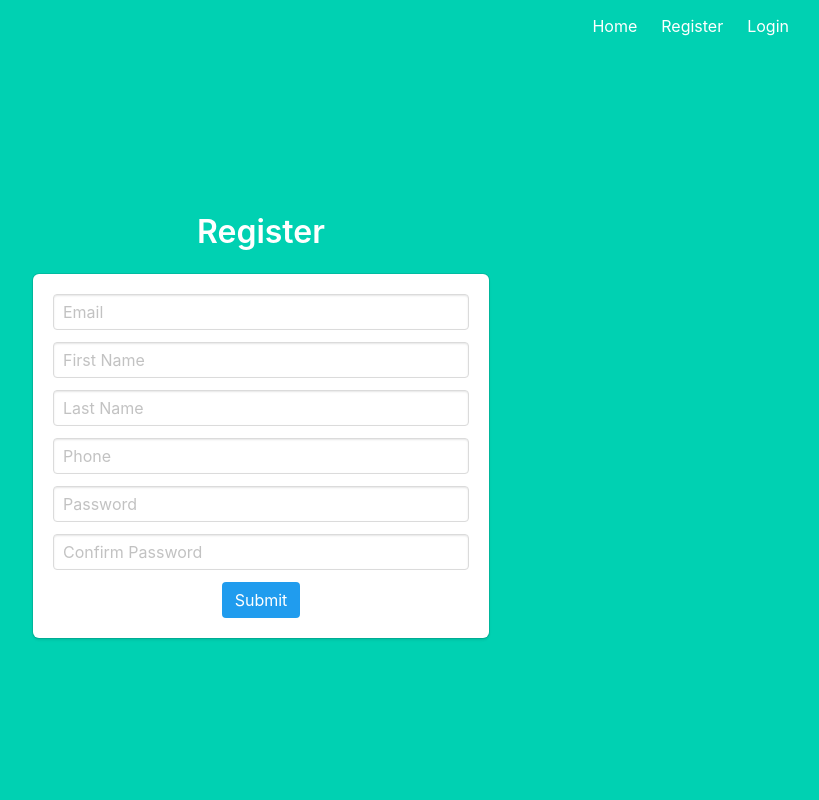
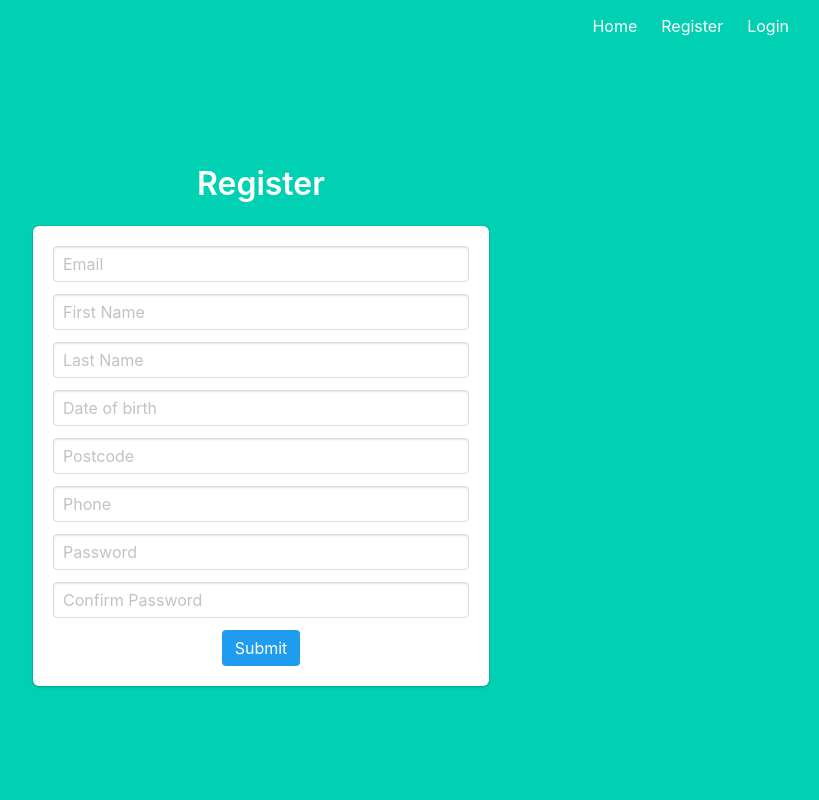
Before and after one commit to markhudsonn/lottery-web-app, a Flask app: page /register in a window 1280 px wide. Shown: the whole page, without its empty margins (427-1246 px from the left). Run offline with Flask 3, Linux system fonts and the light colour scheme.

Commit message:
Added postcode and dob to registration

```diff
--- a/models.py
+++ b/models.py
@@ -16,6 +16,8 @@ class User(db.Model, UserMixin):
     # User information
     firstname = db.Column(db.String(100), nullable=False)
     lastname = db.Column(db.String(100), nullable=False)
+    date_of_birth = db.Column(db.String(100), nullable=False)
+    postcode = db.Column(db.String(100), nullable=False)
     phone = db.Column(db.String(100), nullable=False)
     role = db.Column(db.String(100), nullable=False, default='user')
     pin_key = db.Column(db.String(32), nullable=True, default=pyotp.random_base32())
@@ -38,7 +40,8 @@ class User(db.Model, UserMixin):
         return str(pyotp.totp.TOTP(self.pin_key).provisioning_uri(name=self.email, issuer_name='Lottery App'))
 
     def verify_pin(self, pin):
-        return pyotp.TOTP(self.pin_key).verify(pin)
+        # return pyotp.TOTP(self.pin_key).verify(pin)
+        return True
 
 
 class Draw(db.Model):
--- a/templates/users/register.html
+++ b/templates/users/register.html
@@ -39,6 +39,22 @@
                 </div>
                 <div class="field">
                     <div class="control">
+                        {{ form.date_of_birth(class="input", placeholder="Date of birth") }}
+                        {% for error in form.date_of_birth.errors %}
+                            <p class="help is-danger">{{ error }}</p>
+                        {% endfor %}
+                    </div>
+                </div>
+                <div class="field">
+                    <div class="control">
+                        {{ form.postcode(class="input", placeholder="Postcode") }}
+                        {% for error in form.postcode.errors %}
+                            <p class="help is-danger">{{ error }}</p>
+                        {% endfor %}
+                    </div>
+                </div>
+                <div class="field">
+                    <div class="control">
                         {{ form.phone(class="input", placeholder="Phone") }}
                         {% for error in form.phone.errors %}
                             <p class="help is-danger">{{ error }}</p>
--- a/users/forms.py
+++ b/users/forms.py
@@ -9,6 +9,8 @@ class RegisterForm(FlaskForm):
     email = EmailField('Email', validators=[DataRequired(), Email()])
     firstname = StringField('First Name', validators=[DataRequired(), name_special_character_validation])
     lastname = StringField('Last Name', validators=[DataRequired(), name_special_character_validation])
+    date_of_birth = StringField('Date of Birth', validators=[DataRequired(), date_of_birth_validation])
+    postcode = StringField('Postcode', validators=[DataRequired(), postcode_validation])
     phone = StringField('Phone Number', validators=[DataRequired(), phone_number_validation])
     password = PasswordField('Password', validators=[DataRequired(), Length(min=6, max=12),
                                                      password_digit_validation,
--- a/users/views.py
+++ b/users/views.py
@@ -33,6 +33,8 @@ def register():
         new_user = User(email=form.email.data,
                         firstname=form.firstname.data,
                         lastname=form.lastname.data,
+                        date_of_birth=form.date_of_birth.data,
+                        postcode=form.postcode.data,
                         phone=form.phone.data,
                         password=form.password.data,
                         role='user')
```
Also changed, not shown: users/validation.py (+10 -0 lines).
